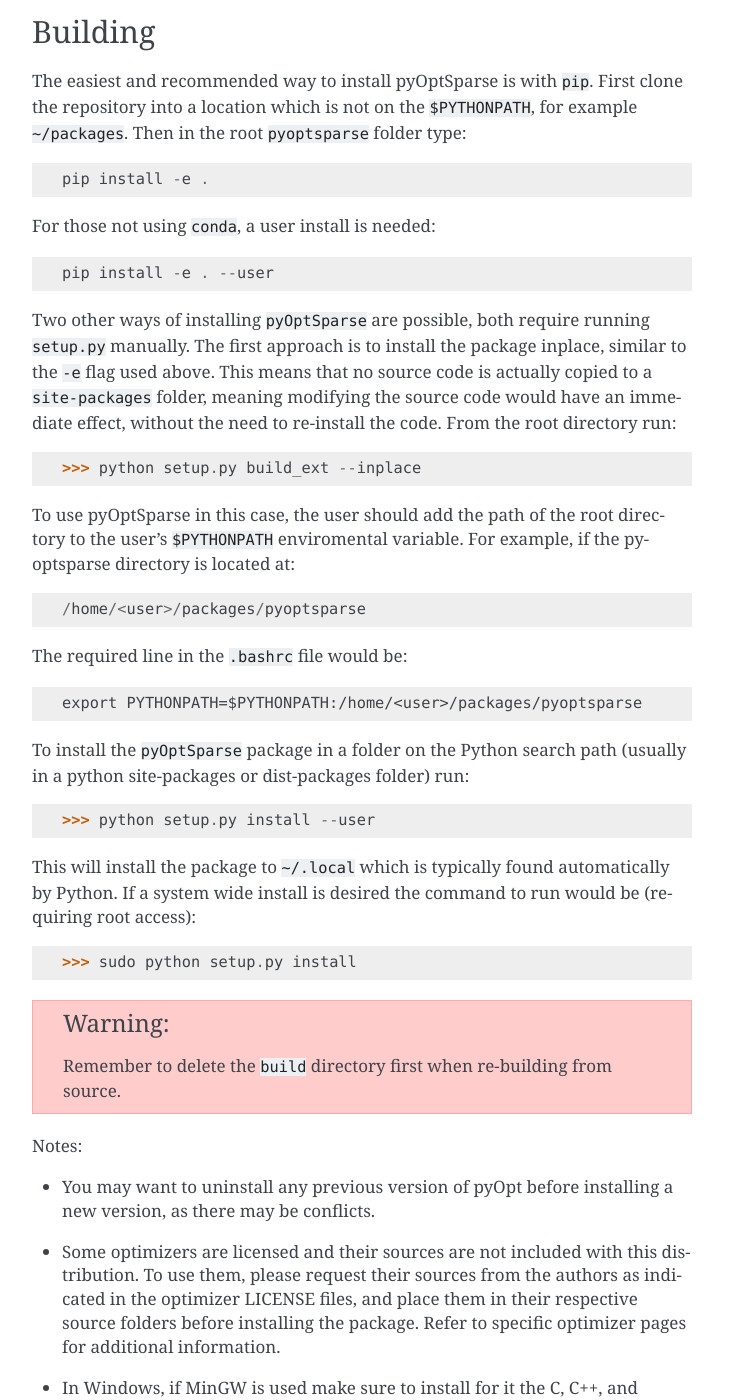
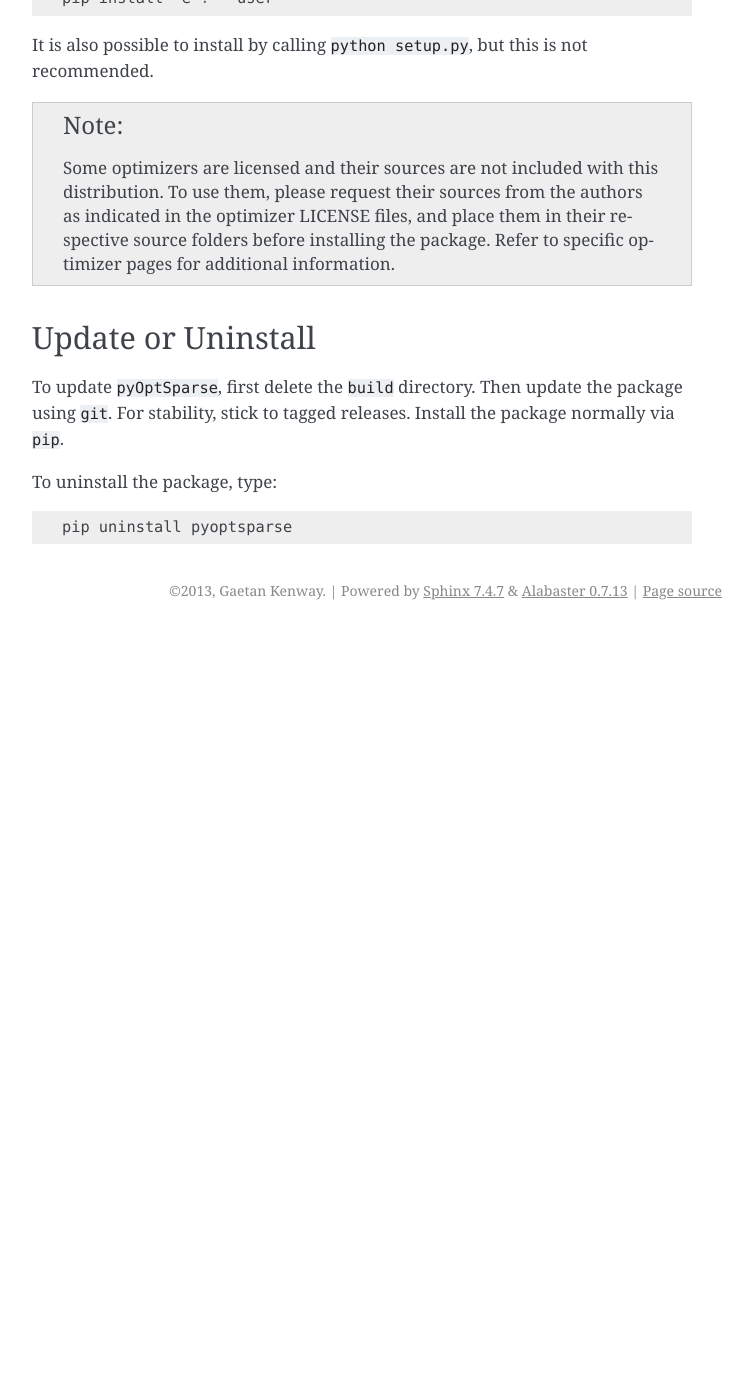
Before and after one commit to mdolab/pyoptsparse, a Sphinx documentation site: the page built from doc/install.rst, in a window 1280 px wide and 1400 px high, scrolled down 848 px. Shown: the whole window, without its empty margins (388-1141 px from the left). Built offline with Sphinx 7.4.7, drawn with Linux system fonts in a browser that asks for light colours; after the commit the page ends 1478 px from its top, so only the background shows below that; some of the changed text lies outside the part shown.

Commit message:
Updated installation instructions (#113)
* Update guide.rst

* updated install instructions

* added note on OS support

* changed pyOpt to pyOptSparse on install page and typo fix

* Update install.rst

* Update install.rst

* Fix typo

Co-authored-by: sseraj <sseraj@umich.edu>

```diff
--- a/doc/install.rst
+++ b/doc/install.rst
@@ -1,40 +1,28 @@
 .. _install:
 
-Installation
-============
+Installation Instructions
+=========================
 
 Requirements
 ------------
-pyOpt has the following dependencies:
+pyOptSparse has the following dependencies:
 
-* Python 2.7+ (Python 3.2+)
-* Numpy 1.16+
-* Scipy 1.3+
-* six 1.13
-* sqlitedict 1.6.0
-* c/FORTRAN compiler (compatible with f2py)
+* Python 2.7, 3.7 or 3.8, though other Python 3 versions will likely work
+* C/FORTRAN compiler (compatible with f2py)
 
 Please make sure these are installed and available for use.
 In order to use NSGA2 and NOMAD, SWIG (v1.3+) is also required.
 If those optimizers are not needed, then you do not need to install SWIG.
 Simply comment out the corresponding lines in ``pyoptsparse/pyoptsparse/setup.py`` so that they are not compiled.
-
-To facilitate the installation of Python dependencies, there is a file called ``requirements.txt`` which can be used together with ``pip``.
-Simply type
-
-.. code-block:: bash
-
-  pip install -r requirements.txt
-
-In the future, we hope to make the package pip-installable so that dependencies can be managed more easily.
+Python dependencies are automatically handled by ``pip``.
 
 .. note::
-  * In Windows MinGW is recommended if c/FORTRAN compilers are not available
   * In Linux, the python header files (python-dev) are also required.
-  * Compatibility on Windows 64bit has not been tested
+  * We do not support operating systems other than Linux.
+    If you want to run this on macOS or Windows, you are on your own.
 
-Building
---------
+Installation
+------------
 The easiest and recommended way to install pyOptSparse is with ``pip``.
 First clone the repository into a location which is not on the ``$PYTHONPATH``, for example ``~/packages``.
 Then in the root ``pyoptsparse`` folder type::
@@ -45,59 +33,21 @@
 
   pip install -e . --user
 
-Two other ways of installing ``pyOptSparse`` are possible, both require running ``setup.py`` manually.
-The first approach is to install the package inplace, similar to the ``-e`` flag used above.
-This means that no source code is actually copied to a ``site-packages`` folder, meaning
-modifying the source code would have an immediate effect, without the need to re-install the code.
-From the root directory run::
+It is also possible to install by calling ``python setup.py``, but this is not recommended.
 
-  >>> python setup.py build_ext --inplace
-
-To use pyOptSparse in this case, the user should add the path of the
-root directory to the user's ``$PYTHONPATH`` enviromental variable.
-For example, if the pyoptsparse directory is located at::
-
-  /home/<user>/packages/pyoptsparse
-
-The required line in the ``.bashrc`` file would be::
-
-  export PYTHONPATH=$PYTHONPATH:/home/<user>/packages/pyoptsparse
-
-To install the ``pyOptSparse`` package in a folder on the Python search path
-(usually in a python site-packages or dist-packages folder) run::
-
-  >>> python setup.py install --user
-
-This will install the package to ``~/.local`` which is typically found
-automatically by Python. If a system wide install is desired the
-command to run would be (requiring root access)::
-
-  >>> sudo python setup.py install
-
-.. warning::
-  Remember to delete the ``build`` directory first when re-building from source.
-
-Notes:
-
-* You may want to uninstall any previous version of pyOpt before installing a new
-  version, as there may be conflicts.
-* Some optimizers are licensed and their sources are not included with this distribution.
+.. note::
+  Some optimizers are licensed and their sources are not included with this distribution.
   To use them, please request their sources from the authors as indicated in the optimizer
   LICENSE files, and place them in their respective source folders before installing the package.
   Refer to specific optimizer pages for additional information.
-* In Windows, if MinGW is used make sure to install for it the C, C++, and Fortran compilers and run:
 
-  >>> python setup.py install --compiler=mingw32
+Update or Uninstall
+------------------
+To update ``pyOptSparse``, first delete the ``build`` directory.
+Then update the package using ``git``.
+For stability, stick to tagged releases.
+Install the package normally via ``pip``.
 
-* By default pyOpt will attempt to use compilers available on the system. To get a list of
-  available compilers and their corresponding flag on a specific system use:
+To uninstall the package, type::
 
-  >>> python setup.py build --help-fcompiler
-
-* To see a list of all available ``setup.py`` options for building run
-
-  >>> python setup.py build --help
-
-* In macOS, you may need to force an update of gcc using ‘brew uninstall gcc’ followed by a fresh
-  installation of gcc using ‘brew install gcc’ as ‘brew upgrade gcc’ can be insufficient if you
-  have recently updated your macOS version.
+  pip uninstall pyoptsparse
```
Also changed, not shown: README.md (+1 -1 lines), doc/guide.rst (+5 -2 lines).
